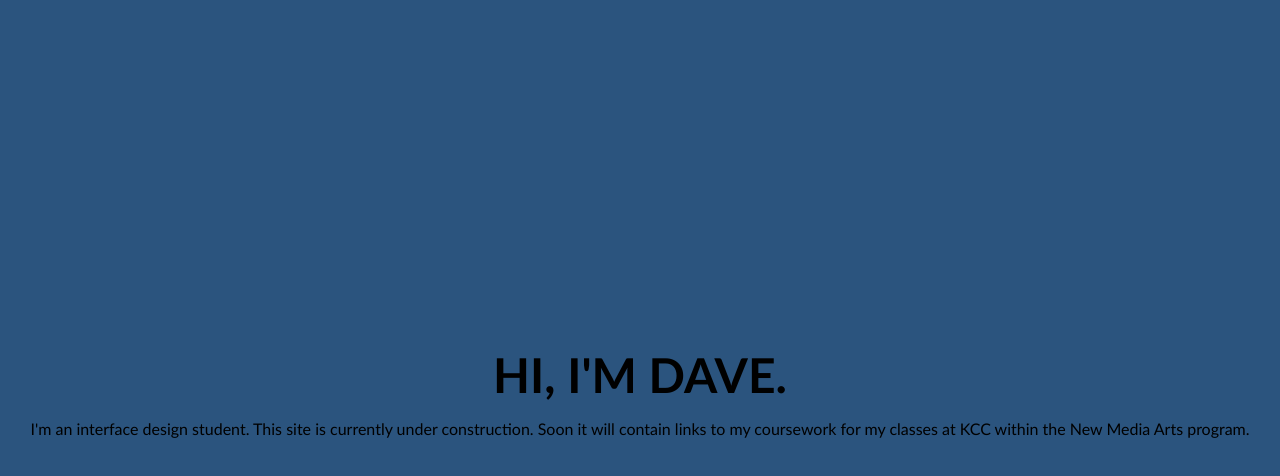
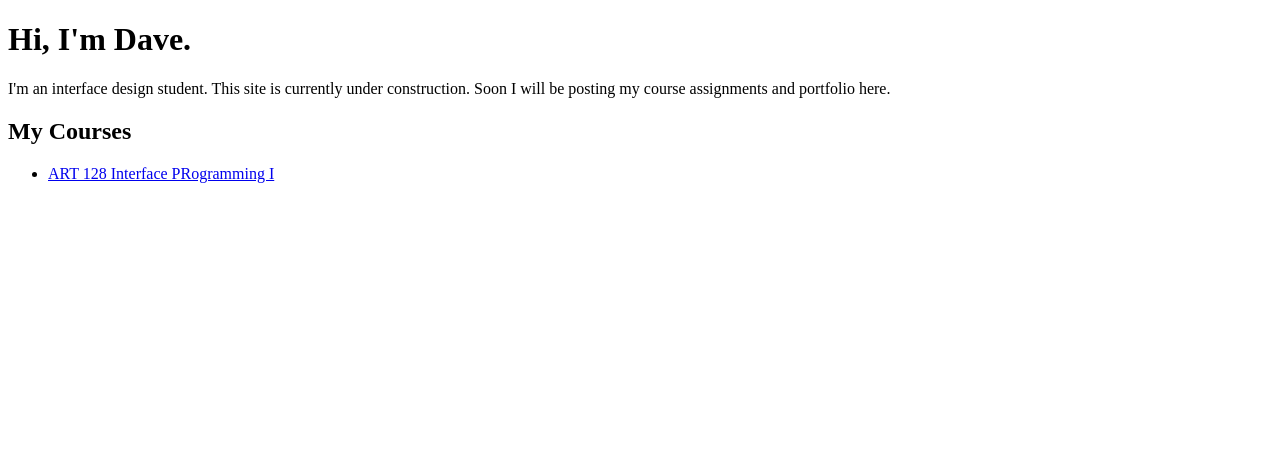
Before and after one commit to davemaluyo/studentsite, a plain HTML site: page index.html in a window 1280 px wide. Drawn offline with Linux system fonts and the light colour scheme.

Commit message:
added essential html

```diff
--- a/index.html
+++ b/index.html
@@ -1,34 +1,20 @@
-<html>
+<!DOCTYPE html>
+<html lang="en">
+    <head>
+        <meta charset="utf-8" />
+        <title>Dave Maluyo</title>
+        <meta name="description" content="This is my Student Website" />
+        <meta name="viewport" content="width=device-width, initial-scale=1" />
+        <meta http-equiv="X-UA_Compatible" content="ie=edge" />
+    </head>
+<body>
+    <h1>Hi, I'm Dave.</h1>
+    <p>I'm an interface design student. This site is currently under construction. Soon I will be posting my course assignments and portfolio here.</p>
 
+    <h2>My Courses</h2>
+<ul>
+    <li><a href="art128/index.html">ART 128 Interface PRogramming I</a></li>
+</ul>
 
-<head>
-    <title>Dave Maluyo</title>
-
-    <style>
-        body {
-            font-family: Optima, sans-serif;
-            display: grid;
-            align-content: center;
-            text-align: center;
-            background: #2B547E	;
-        }
-
-        h2 {
-            font-size: 48px;
-            text-transform: uppercase;
-            margin: 0;
-        }
-
-        p {
-            color: black;
-        }
-    </style>
-
-</head>
-
-<body>
-    <h2>Hi, I'm Dave.</h2>
-    <p>I'm an interface design student. This site is currently under construction. Soon it will contain links to my coursework for my classes at KCC within the New Media Arts program.</p>
 </body>
-
 </html>
```
